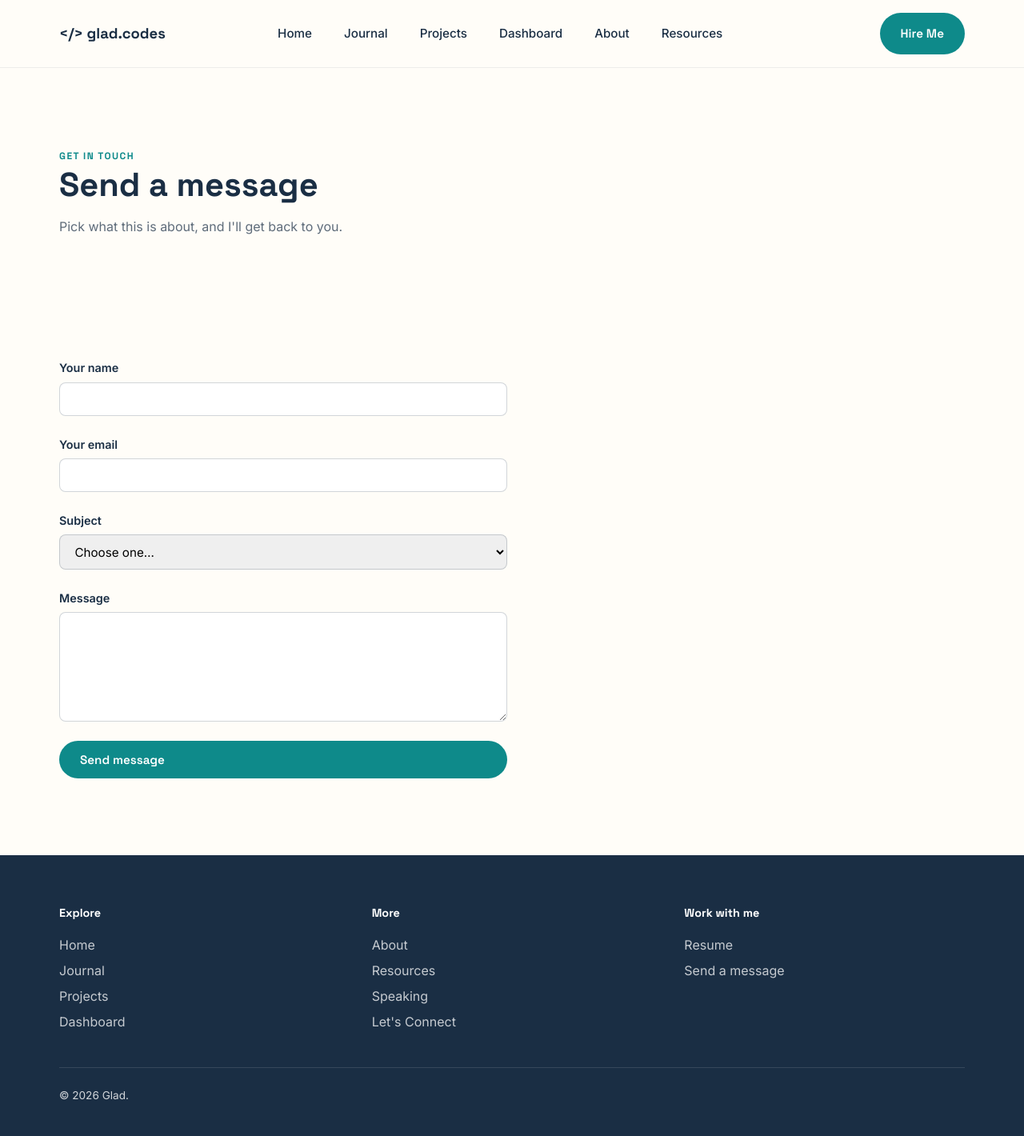
After one commit to blueazulbughaw/gladcodes, a Flask app: page /contact in a window 1280 px wide. The commit adds this page. Shown: the whole page at 80% size. Run offline with Flask 3, Linux system fonts and the light colour scheme; data comes from the database, SQL or seed files in the repository; both versions use the stored data as it was after the commit.

Commit message:
Editable skills matrix, Calendly link, and a real contact form
Resume page's skills matrix was hardcoded in the template with no way
to add/remove skills or entire categories short of a code change.
Replaced it with a new `skills` table (category, skill_name,
sort_order) grouped by category at render time — same pattern already
used for timeline_milestones grouping by month. Registered it as a
simple_crud resource, so it's fully admin-editable (add/edit/delete)
with zero new route code, and a brand-new category appears just by
typing one on a new skill row.

Added calendly_url to admin Settings; the resume page shows a "Book a
call" button whenever it's set.

Added a real /contact page: name/email/subject/message form with the
8 requested subjects, a hidden honeypot field (bots that fill every
field get a silent fake-success, not a tip-off), and delivery via
Python's stdlib smtplib (services/mail.py) rather than a paid
transactional-email API — the production host's Exim already accepts
local submission on localhost:25 for the domain. Email subject is
"GladCodes - <chosen subject>", sent to hello@gladcodes.com with the
sender's address as Reply-To. Any SMTP failure returns False rather
than raising, so a delivery hiccup shows a friendly error instead of
crashing the page. Replaced the footer's mailto link with a link to
this page, and it's included in sitemap.xml.

Verified: skills render grouped by category with the seeded content
unchanged, the Calendly button only appears when set, all 8 contact
subjects are present, honeypod/invalid-email/invalid-subject cases
send no email, a valid submission produces exactly one email with the
correct subject/To/Reply-To (verified by inspecting the constructed
EmailMessage directly, not just that a function was called), a
simulated SMTP connection failure degrades gracefully, and the full
admin skills CRUD (create a new category, edit, delete) works via the
existing simple_crud engine.

Co-Authored-By: Claude Sonnet 5 <noreply@anthropic.com>

```diff
--- a/blueprints/admin/settings.py
+++ b/blueprints/admin/settings.py
@@ -12,6 +12,7 @@ SETTINGS_FIELDS = [
     ("site_title", "Site title", "text"),
     ("site_description", "Site description", "text"),
     ("contact_email", "Contact email", "text"),
+    ("calendly_url", "Calendly booking link", "text"),
     ("hero_bio", "Hero bio (home page paragraph)", "textarea"),
 ]
 
--- a/blueprints/public/routes.py
+++ b/blueprints/public/routes.py
@@ -7,15 +7,26 @@ from flask import Response, abort, current_app, flash, redirect, render_template
 from database.db import execute, query, query_one
 from services.content import render_markdown
 from services.github import get_profile_summary
+from services.mail import send_contact_email
 from services.metrics import get_chart_series
 
 from . import public_bp
 
 EMAIL_RE = re.compile(r"^[^@\s]+@[^@\s]+\.[^@\s]+$")
 
+CONTACT_SUBJECTS = [
+    "I Have a Job for You",
+    "I Want to Fund Your Idea",
+    "Let's Create Something Awesome",
+    "Can I Buy You a Drink?",
+    "I Need Your Expertise",
+    "Promote My Product",
+    "Just want to say Hi!",
+    "Surprise Me",
+]
+
 # /about and /resources are Phase 1 placeholder pages (Phase 2 content per
-# spec). /contact has no dedicated page — "work with me" is a mailto link
-# in the footer, wired via site_settings.contact_email.
+# spec).
 
 
 @public_bp.app_context_processor
@@ -185,7 +196,53 @@ def lets_connect():
 @public_bp.route("/resume")
 def resume():
     meta = query_one("SELECT * FROM resume_meta WHERE id = 1")
-    return render_template("resume.html", meta=meta)
+
+    skill_rows = query("SELECT * FROM skills ORDER BY sort_order")
+    skills_by_category = OrderedDict()
+    for row in skill_rows:
+        skills_by_category.setdefault(row["category"], []).append(row["skill_name"])
+
+    return render_template("resume.html", meta=meta, skills_by_category=skills_by_category)
+
+
+@public_bp.route("/contact", methods=["GET", "POST"])
+def contact():
+    if request.method == "POST":
+        # Honeypot: a hidden field real visitors never fill in. A bot that
+        # fills every field trips this — pretend success, send nothing.
+        if request.form.get("company"):
+            flash("Thanks — I'll get back to you soon.", "success")
+            return redirect(url_for("public.contact"))
+
+        name = request.form.get("name", "").strip()
+        email = request.form.get("email", "").strip()
+        subject_choice = request.form.get("subject", "")
+        message = request.form.get("message", "").strip()
+
+        errors = []
+        if not name:
+            errors.append("Please enter your name.")
+        if not EMAIL_RE.match(email):
+            errors.append("Please enter a valid email address.")
+        if subject_choice not in CONTACT_SUBJECTS:
+            errors.append("Please choose a subject.")
+        if not message:
+            errors.append("Please enter a message.")
+        elif len(message) > 5000:
+            errors.append("Message is too long (max 5000 characters).")
+
+        if errors:
+            for error in errors:
+                flash(error, "error")
+            return render_template("contact.html", subjects=CONTACT_SUBJECTS, form=request.form)
+
+        if send_contact_email(name, email, subject_choice, message):
+            flash("Thanks — I'll get back to you soon.", "success")
+        else:
+            flash("Something went wrong sending your message — please email me directly instead.", "error")
+        return redirect(url_for("public.contact"))
+
+    return render_template("contact.html", subjects=CONTACT_SUBJECTS, form={})
 
 
 @public_bp.route("/about")
@@ -224,7 +281,7 @@ def sitemap():
     static_endpoints = [
         "public.home", "public.journal_index", "public.projects_index",
         "public.dashboard", "public.resume", "public.speaking",
-        "public.lets_connect", "public.about", "public.resources",
+        "public.lets_connect", "public.contact", "public.about", "public.resources",
     ]
     urls = [{"loc": base_url + url_for(endpoint), "lastmod": None} for endpoint in static_endpoints]
 
--- a/static/css/pages.css
+++ b/static/css/pages.css
@@ -6,6 +6,36 @@
 }
 .page-hero h1 { font-size: clamp(1.9rem, 3.4vw, 2.6rem); }
 .page-hero p { max-width: 56ch; color: rgba(var(--navy-rgb), 0.7); }
+
+/* Flash messages on light backgrounds (contact form, etc.) — the newsletter
+   card's own message colors are tuned for its dark navy background, so
+   this is a separate, light-background-safe variant. ---------------------- */
+.form-message {
+  margin: 0 0 var(--space-md);
+  font-size: 0.9rem;
+  padding: 0.6rem 0.9rem;
+  border-radius: 8px;
+}
+.form-message--success { background: rgba(59, 165, 93, 0.1); color: var(--success); }
+.form-message--error { background: rgba(179, 38, 30, 0.08); color: #b3261e; }
+
+/* Public-facing form fields (contact form) -------------------------------- */
+.contact-form { display: flex; flex-direction: column; gap: var(--space-md); max-width: 560px; }
+.form-field { display: flex; flex-direction: column; gap: 0.4rem; font-weight: 600; font-size: 0.9rem; }
+.form-field input, .form-field select, .form-field textarea {
+  font-family: var(--font-body);
+  font-weight: 400;
+  font-size: 0.95rem;
+  padding: 0.65rem 0.9rem;
+  border-radius: 8px;
+  border: 1px solid rgba(var(--navy-rgb), 0.2);
+}
+.form-field textarea { resize: vertical; }
+.form-field input:focus, .form-field select:focus, .form-field textarea:focus {
+  outline: 2px solid var(--teal);
+  outline-offset: 1px;
+}
+.contact-honeypot { position: absolute; left: -9999px; top: -9999px; }
 
 /* Journal index --------------------------------------------------------- */
 .journal-controls {
--- a/templates/admin/_shell.html
+++ b/templates/admin/_shell.html
@@ -15,6 +15,7 @@
     <a href="{{ url_for('admin.simple_list', resource='community') }}" class="{{ 'active' if request.view_args and request.view_args.get('resource') == 'community' }}">Community</a>
     <a href="{{ url_for('admin.simple_list', resource='links') }}" class="{{ 'active' if request.view_args and request.view_args.get('resource') == 'links' }}">Links</a>
     <a href="{{ url_for('admin.resume_editor') }}" class="{{ 'active' if request.endpoint == 'admin.resume_editor' }}">Resume</a>
+    <a href="{{ url_for('admin.simple_list', resource='skills') }}" class="{{ 'active' if request.view_args and request.view_args.get('resource') == 'skills' }}">Skills</a>
     <a href="{{ url_for('admin.simple_list', resource='speaking') }}" class="{{ 'active' if request.view_args and request.view_args.get('resource') == 'speaking' }}">Speaking</a>
     <a href="{{ url_for('admin.subscribers_index') }}" class="{{ 'active' if request.endpoint and request.endpoint.startswith('admin.subscribers') }}">Subscribers</a>
     <a href="{{ url_for('admin.settings_editor') }}" class="{{ 'active' if request.endpoint == 'admin.settings_editor' }}">Settings</a>
--- a/templates/base_public.html
+++ b/templates/base_public.html
@@ -90,9 +90,7 @@
         <div>
           <h4>Work with me</h4>
           <a href="{{ url_for('public.resume') }}">Resume</a>
-          {% if settings.get('contact_email') %}
-          <a href="mailto:{{ settings.contact_email }}">Get in touch</a>
-          {% endif %}
+          <a href="{{ url_for('public.contact') }}">Send a message</a>
         </div>
       </div>
       <div class="footer-bottom">
--- /dev/null
+++ b/templates/public/contact.html
@@ -0,0 +1,59 @@
+{% extends "base_public.html" %}
+
+{% block title %}Get in touch — GladCodes{% endblock %}
+{% block description %}Send a message directly — job offers, funding conversations, collaborations, or just to say hi.{% endblock %}
+
+{% block extra_css %}
+<link rel="stylesheet" href="{{ url_for('static', filename='css/pages.css') }}">
+{% endblock %}
+
+{% block content %}
+<section class="page-hero">
+  <div class="container">
+    <span class="eyebrow">Get in touch</span>
+    <h1>Send a message</h1>
+    <p>Pick what this is about, and I'll get back to you.</p>
+  </div>
+</section>
+
+<section class="section">
+  <div class="container">
+    {% with messages = get_flashed_messages(with_categories=true) %}
+    {% if messages %}
+    {% for category, message in messages %}
+    <p class="form-message form-message--{{ category }}">{{ message }}</p>
+    {% endfor %}
+    {% endif %}
+    {% endwith %}
+
+    <form method="post" class="contact-form">
+      <div class="contact-honeypot" aria-hidden="true">
+        <label for="company">Company</label>
+        <input type="text" id="company" name="company" tabindex="-1" autocomplete="off">
+      </div>
+      <label class="form-field">
+        <span>Your name</span>
+        <input type="text" name="name" value="{{ form.get('name', '') }}" required>
+      </label>
+      <label class="form-field">
+        <span>Your email</span>
+        <input type="email" name="email" value="{{ form.get('email', '') }}" required>
+      </label>
+      <label class="form-field">
+        <span>Subject</span>
+        <select name="subject" required>
+          <option value="" disabled {{ 'selected' if not form.get('subject') }}>Choose one&hellip;</option>
+          {% for subject in subjects %}
+          <option value="{{ subject }}" {{ 'selected' if form.get('subject') == subject }}>{{ subject }}</option>
+          {% endfor %}
+        </select>
+      </label>
+      <label class="form-field">
+        <span>Message</span>
+        <textarea name="message" rows="6" required>{{ form.get('message', '') }}</textarea>
+      </label>
+      <button type="submit" class="btn btn-primary">Send message</button>
+    </form>
+  </div>
+</section>
+{% endblock %}
```
Also changed, not shown: CLAUDE.md (+20 -0 lines), blueprints/admin/simple_crud.py (+10 -0 lines), config.py (+12 -0 lines), database/schema.sql (+31 -0 lines), services/mail.py (added, +30 -0 lines), templates/public/resume.html (+22 -20 lines), 1 other file.
